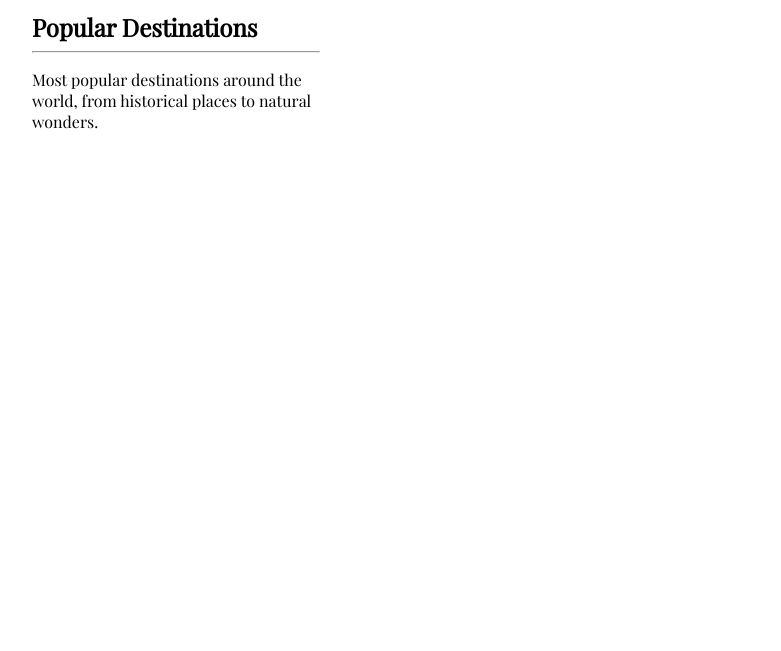
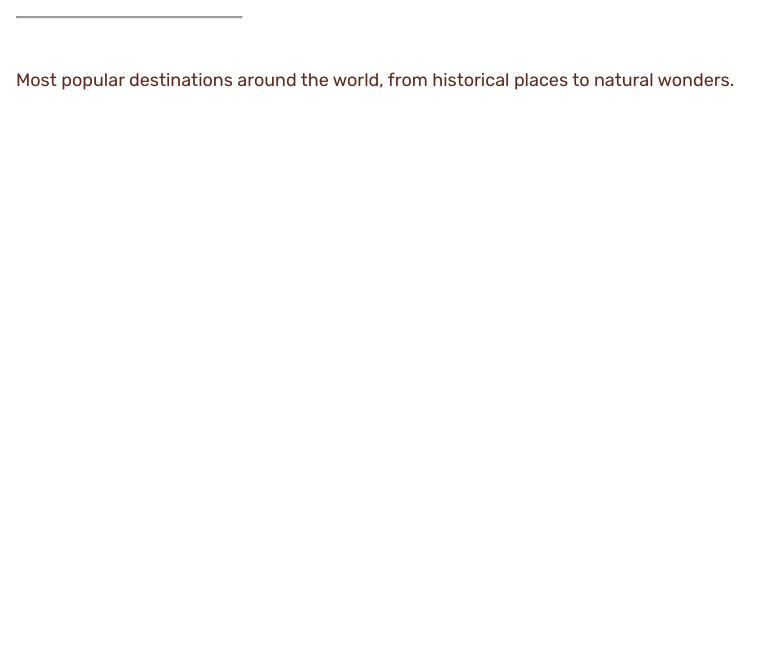
Before and after one commit to ivanaguiglez/202309-w4chwe-ivan-aguilar-alex-andru, a website: page public/index.html in a window 1280 px wide. Shown: the part 149-800 px from the top of the page, without its empty margins (0-781 px from the left). Drawn offline with nearby package versions, Linux system fonts and the light colour scheme; files that its build step writes are made by us from their sources.

Commit message:
Add styles for title block

```diff
--- a/package.json
+++ b/package.json
@@ -7,7 +7,7 @@
     "test": "echo \"Error: no test specified\" && exit 1",
     "prepare": "husky install",
     "build-styles": "sass src/sass/styles.scss public/styles/styles.css",
-    "build-style:dev": "sass --watch src/sass/styles.scss styles/styles.css"
+    "build-style:dev": "sass --watch src/sass/styles.scss public/styles/styles.css"
   },
   "keywords": [],
   "author": "",
--- a/public/index.html
+++ b/public/index.html
@@ -13,7 +13,7 @@
   <title>Home - Travellian</title>
 </head>
 <section class="destinations section">
-  <div class="destinations__title">
+  <div class="title">
     <h1 class="title__heading"> Popular Destinations</h1>
     <hr class="title__divider">
     <p class="title__description">Most popular destinations around the world, from historical places
--- /dev/null
+++ b/src/sass/components/title/title.scss
@@ -0,0 +1,31 @@
+@use "../../variables/colors.scss";
+
+.title {
+  display: flex;
+  flex-wrap: wrap;
+  flex-direction: column;
+  justify-content: flex-end;
+  align-items: flex-start;
+  gap: 32px;
+
+  &__heading {
+    justify-self: stretch;
+    font-size: 40px;
+    font-style: normal;
+    font-weight: 400;
+    line-height: normal;
+  }
+
+  &__divider {
+    background: colors.$primary-dark;
+    width: 227px;
+    height: 3px;
+  }
+  &__description {
+    color: colors.$secondary-light;
+    font-family: Rubik;
+    font-size: 18px;
+    font-style: normal;
+    font-weight: 400;
+  }
+}
--- a/src/sass/core/_globals.scss
+++ b/src/sass/core/_globals.scss
@@ -20,8 +20,6 @@ img {
 
 .section {
   display: flex;
-  width: 320px;
-  padding: 80px 16px;
   flex-direction: column;
   justify-content: center;
 }
--- a/src/sass/core/_resets.scss
+++ b/src/sass/core/_resets.scss
@@ -27,6 +27,10 @@ img {
   max-width: 100%;
 }
 
+hr {
+  margin: 0;
+}
+
 a {
   text-decoration: none;
   color: inherit;
--- a/src/sass/styles.scss
+++ b/src/sass/styles.scss
@@ -1,2 +1,3 @@
 @use "core/resets";
 @use "core/globals";
+@use "components/title/title.scss";
```
Also changed, not shown: 2 other files.
